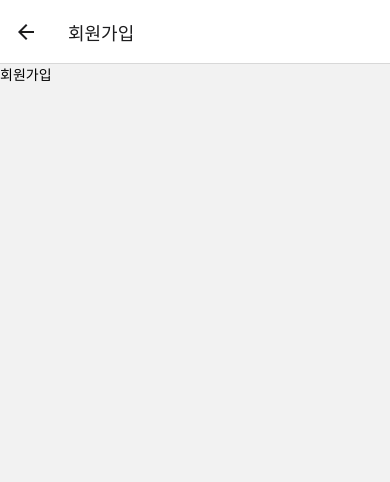
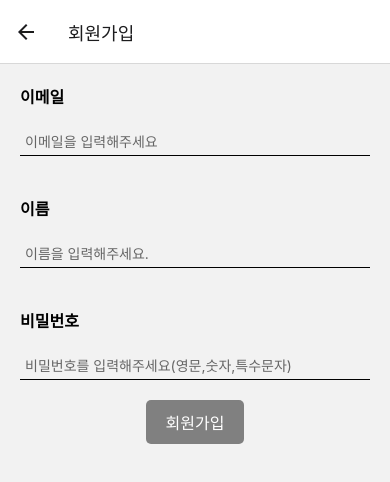
Before and after one commit to leeyoonseo/study-FoodDeliveryApp, a React Native app: screen /SignUp in a window 390 px wide. Shown: the top 482 px of the page. Built offline with nearby package versions, Linux system fonts and the light colour scheme.

Commit message:
리액트 내비게이션 - 회원가입과 Keyboard, KeyboardAvoidingView 까지

```diff
--- /dev/null
+++ b/src/components/DismissKeyboardView.tsx
@@ -0,0 +1,23 @@
+import React from 'react';
+import {
+  TouchableWithoutFeedback,
+  Keyboard,
+  KeyboardAvoidingView,
+  StyleProp,
+  ViewStyle,
+  Platform,
+} from 'react-native';
+// import {KeyboardAwareScrollView} from 'react-native-keyboard-aware-scrollview';
+
+const DismissKeyboardView = ({children, ...props}) => (
+  <TouchableWithoutFeedback onPress={Keyboard.dismiss} accessible={false}>
+    <KeyboardAvoidingView
+      {...props}
+      behavior={Platform.OS === 'android' ? 'position' : 'padding'}
+      style={props.style}>
+      {children}
+    </KeyboardAvoidingView>
+  </TouchableWithoutFeedback>
+);
+
+export default DismissKeyboardView;
--- a/src/pages/SignIn.tsx
+++ b/src/pages/SignIn.tsx
@@ -9,6 +9,7 @@
   StyleSheet,
 } from 'react-native';
 import {RootStackParamList} from '../../App';
+import DismissKeyboardView from '../components/DismissKeyboardView';
 
 type SignInScreenProps = NativeStackScreenProps<RootStackParamList, 'SignIn'>;
 
@@ -45,7 +46,7 @@
   }, [navigation]);
 
   return (
-    <View>
+    <DismissKeyboardView>
       <View style={styles.inputWrapper}>
         <Text style={styles.label}>이메일</Text>
         <TextInput
@@ -96,7 +97,7 @@
           <Text style={styles.loginButtonText}>회원가입</Text>
         </Pressable>
       </View>
-    </View>
+    </DismissKeyboardView>
   );
 }
 
--- a/src/pages/SignUp.tsx
+++ b/src/pages/SignUp.tsx
@@ -1,12 +1,161 @@
-import React from 'react';
-import {View, Text} from 'react-native';
+import React, {useCallback, useRef, useState} from 'react';
+import {
+  Alert,
+  Platform,
+  Pressable,
+  StyleSheet,
+  Text,
+  TextInput,
+  View,
+} from 'react-native';
+import {NativeStackScreenProps} from '@react-navigation/native-stack';
+import {RootStackParamList} from '../../App';
+import DismissKeyboardView from '../components/DismissKeyboardView';
 
-function SignUp() {
+type SignUpScreenProps = NativeStackScreenProps<RootStackParamList, 'SignUp'>;
+
+function SignUp({navigation}: SignUpScreenProps) {
+  const [email, setEmail] = useState('');
+  const [name, setName] = useState('');
+  const [password, setPassword] = useState('');
+  const emailRef = useRef<TextInput | null>(null);
+  const nameRef = useRef<TextInput | null>(null);
+  const passwordRef = useRef<TextInput | null>(null);
+
+  const onChangeEmail = useCallback(text => {
+    setEmail(text.trim());
+  }, []);
+  const onChangeName = useCallback(text => {
+    setName(text.trim());
+  }, []);
+  const onChangePassword = useCallback(text => {
+    setPassword(text.trim());
+  }, []);
+  const onSubmit = useCallback(() => {
+    if (!email || !email.trim()) {
+      return Alert.alert('알림', '이메일을 입력해주세요.');
+    }
+    if (!name || !name.trim()) {
+      return Alert.alert('알림', '이름을 입력해주세요.');
+    }
+    if (!password || !password.trim()) {
+      return Alert.alert('알림', '비밀번호를 입력해주세요.');
+    }
+    if (
+      !/^(([^<>()\[\]\.,;:\s@\"]+(\.[^<>()\[\]\.,;:\s@\"]+)*)|(\".+\"))@(([^<>()[\]\.,;:\s@\"]+\.)+[^<>()[\]\.,;:\s@\"]{2,})$/.test(
+        email,
+      )
+    ) {
+      return Alert.alert('알림', '올바른 이메일 주소가 아닙니다.');
+    }
+    if (!/^(?=.*[A-Za-z])(?=.*[0-9])(?=.*[$@^!%*#?&]).{8,50}$/.test(password)) {
+      return Alert.alert(
+        '알림',
+        '비밀번호는 영문,숫자,특수문자($@^!%*#?&)를 모두 포함하여 8자 이상 입력해야합니다.',
+      );
+    }
+    console.log(email, name, password);
+    Alert.alert('알림', '회원가입 되었습니다.');
+  }, [email, name, password]);
+
+  const canGoNext = email && name && password;
   return (
-    <View>
-      <Text>회원가입</Text>
-    </View>
+    <DismissKeyboardView>
+      <View style={styles.inputWrapper}>
+        <Text style={styles.label}>이메일</Text>
+        <TextInput
+          style={styles.textInput}
+          onChangeText={onChangeEmail}
+          placeholder="이메일을 입력해주세요"
+          placeholderTextColor="#666"
+          textContentType="emailAddress"
+          value={email}
+          returnKeyType="next"
+          clearButtonMode="while-editing"
+          ref={emailRef}
+          onSubmitEditing={() => nameRef.current?.focus()}
+          blurOnSubmit={false}
+        />
+      </View>
+      <View style={styles.inputWrapper}>
+        <Text style={styles.label}>이름</Text>
+        <TextInput
+          style={styles.textInput}
+          placeholder="이름을 입력해주세요."
+          placeholderTextColor="#666"
+          onChangeText={onChangeName}
+          value={name}
+          textContentType="name"
+          returnKeyType="next"
+          clearButtonMode="while-editing"
+          ref={nameRef}
+          onSubmitEditing={() => passwordRef.current?.focus()}
+          blurOnSubmit={false}
+        />
+      </View>
+      <View style={styles.inputWrapper}>
+        <Text style={styles.label}>비밀번호</Text>
+        <TextInput
+          style={styles.textInput}
+          placeholder="비밀번호를 입력해주세요(영문,숫자,특수문자)"
+          placeholderTextColor="#666"
+          onChangeText={onChangePassword}
+          value={password}
+          keyboardType={Platform.OS === 'android' ? 'default' : 'ascii-capable'}
+          textContentType="password"
+          secureTextEntry
+          returnKeyType="send"
+          clearButtonMode="while-editing"
+          ref={passwordRef}
+          onSubmitEditing={onSubmit}
+        />
+      </View>
+      <View style={styles.buttonZone}>
+        <Pressable
+          style={
+            canGoNext
+              ? StyleSheet.compose(styles.loginButton, styles.loginButtonActive)
+              : styles.loginButton
+          }
+          disabled={!canGoNext}
+          onPress={onSubmit}>
+          <Text style={styles.loginButtonText}>회원가입</Text>
+        </Pressable>
+      </View>
+    </DismissKeyboardView>
   );
 }
 
+const styles = StyleSheet.create({
+  textInput: {
+    padding: 5,
+    borderBottomWidth: StyleSheet.hairlineWidth,
+  },
+  inputWrapper: {
+    padding: 20,
+  },
+  label: {
+    fontWeight: 'bold',
+    fontSize: 16,
+    marginBottom: 20,
+  },
+  buttonZone: {
+    alignItems: 'center',
+  },
+  loginButton: {
+    backgroundColor: 'gray',
+    paddingHorizontal: 20,
+    paddingVertical: 10,
+    borderRadius: 5,
+    marginBottom: 10,
+  },
+  loginButtonActive: {
+    backgroundColor: 'blue',
+  },
+  loginButtonText: {
+    color: 'white',
+    fontSize: 16,
+  },
+});
+
 export default SignUp;
```
